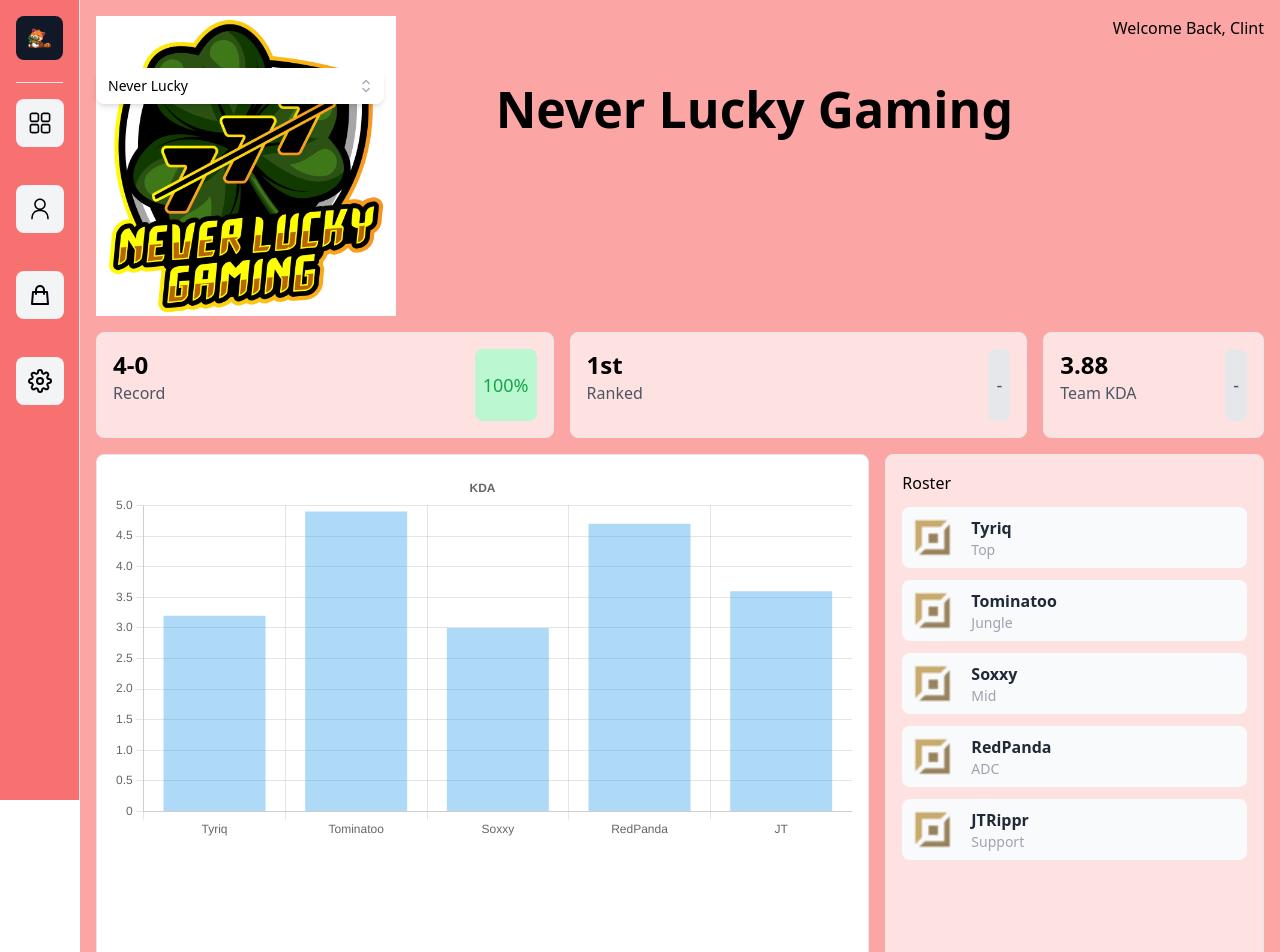
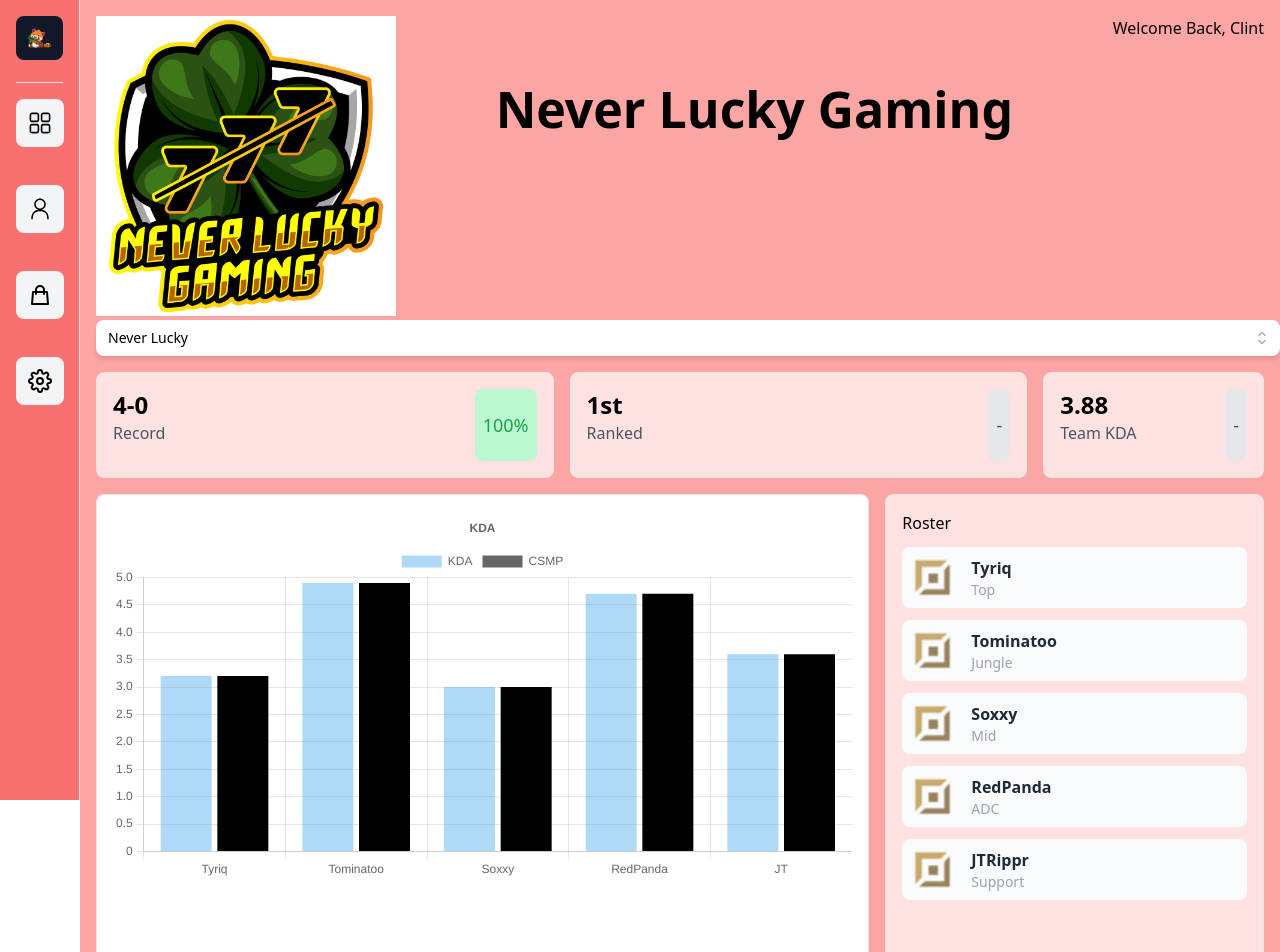
Before and after one commit to LOLRedPanda/app-core, a Next.js app in the folder web/: page / in a window 1280 px wide. Shown: the top 952 px of the page. Built offline with nearby package versions, Linux system fonts and the light colour scheme.

Commit message:
Working ui and list box :D!

```diff
--- a/web/components/BarChart.tsx
+++ b/web/components/BarChart.tsx
@@ -11,6 +11,8 @@ import{
     Tooltip,
     Legend
 } from 'chart.js';
+import { data } from '../data/data';
+import ListBox from './ListBox';
 
 
 ChartJS.register(
@@ -33,10 +35,16 @@ function BarChart() {
         setChartData({
             labels: ['Tyriq', 'Tominatoo', 'Soxxy', 'RedPanda', 'JT'],
             datasets: [{
-                label: '',
+                label: 'KDA',
                 data: [3.2, 4.9, 3.0, 4.7, 3.6],
                 borderColor: 'rgb(53, 162, 235)',
                 backgroundColor:'rgb(53, 162, 235, 0.4',
+            },
+            {
+                label: 'CSMP',
+                data: [3.2, 4.9, 3.0, 4.7, 3.6],
+                borderColor: 'rgb(255, 0, 0)',
+                backgroundColor:'rgb(255, 0, 0 0.4',
             }
         ],
 
@@ -44,7 +52,7 @@ function BarChart() {
         setChartOptions({
             plugins: {
                 legend:{
-                    display: false
+                    display: true
                 },
                 title: {
                     display: true,
@@ -58,8 +66,7 @@ function BarChart() {
 
   return (
     <>
-    <div className='w-full md:col-span-2 reletive lg:h-[70vh] h-[50vh] m-auto p-4 border rounded-lg bg-white'>
-    <Bar data={chartData} options={chartOptions} />
+    <div className='w-full md:col-span-2 reletive lg:h-[70vh] h-[50vh] m-auto p-4 border rounded-lg bg-white'>    <Bar data={chartData} options={chartOptions} />
 
     </div>
     </>
--- a/web/components/ListBox.tsx
+++ b/web/components/ListBox.tsx
@@ -7,8 +7,7 @@ export default function ListBox({list}: any) {
   const [selected, setSelected] = useState(list[0])
 
   return (
-    <div className="fixed top-16 w-72">
-      <Listbox value={selected} onChange={setSelected}>
+      <Listbox>
         <div className="relative mt-1">
           <Listbox.Button className="relative w-full cursor-default rounded-lg bg-white py-2 pl-3 pr-10 text-left shadow-md focus:outline-none focus-visible:border-indigo-500 focus-visible:ring-2 focus-visible:ring-white focus-visible:ring-opacity-75 focus-visible:ring-offset-2 focus-visible:ring-offset-orange-300 sm:text-sm">
             <span className="block truncate">{selected.name}</span>
@@ -58,6 +57,6 @@ export default function ListBox({list}: any) {
           </Transition>
         </div>
       </Listbox>
-    </div>
+
   )
 }
--- a/web/package.json
+++ b/web/package.json
@@ -6,6 +6,7 @@
     "start": "next start"
   },
   "dependencies": {
+    "@headlessui/react": "^1.7.8",
     "chart.js": "^4.2.0",
     "next": "latest",
     "prop-types": "^15.8.1",
--- a/web/pages/index.tsx
+++ b/web/pages/index.tsx
@@ -22,7 +22,7 @@ const Home: NextPage = () => {
         {/* <Sidebar/> */}
         <div className='pl-4'>
           <Header />
-          <ListBox list={data}/>
+          <ListBox list={data} />
           <TopCards teamData={data[0]}/>
           <div className='pt-4 pr-4 grid md:grid-cols-3 grid-cols-1 gap-4 '>
             <BarChart />
```
Also changed, not shown: package.json (deleted, +0 -7 lines), 2 other files (tests, documents, lock files or other folders).
